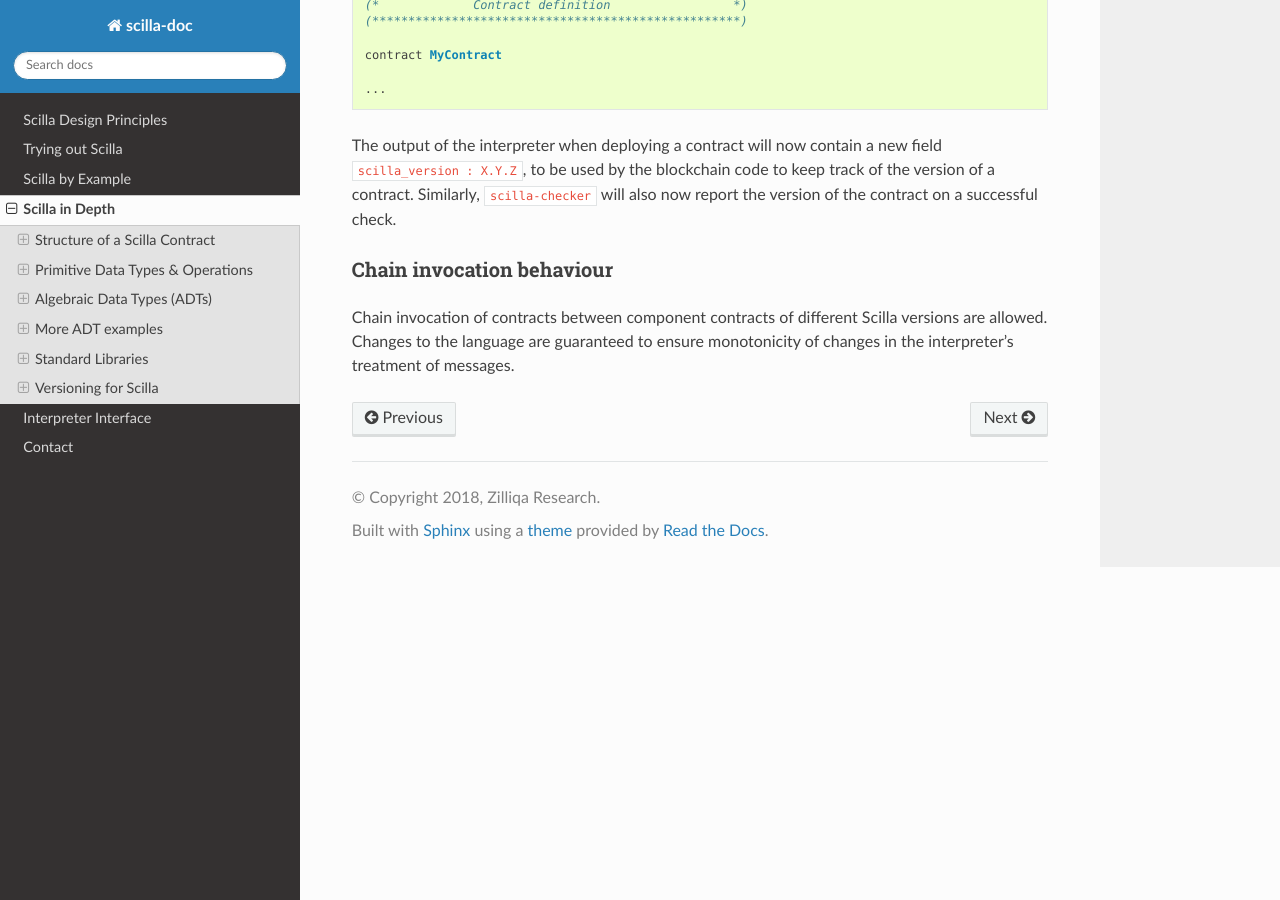
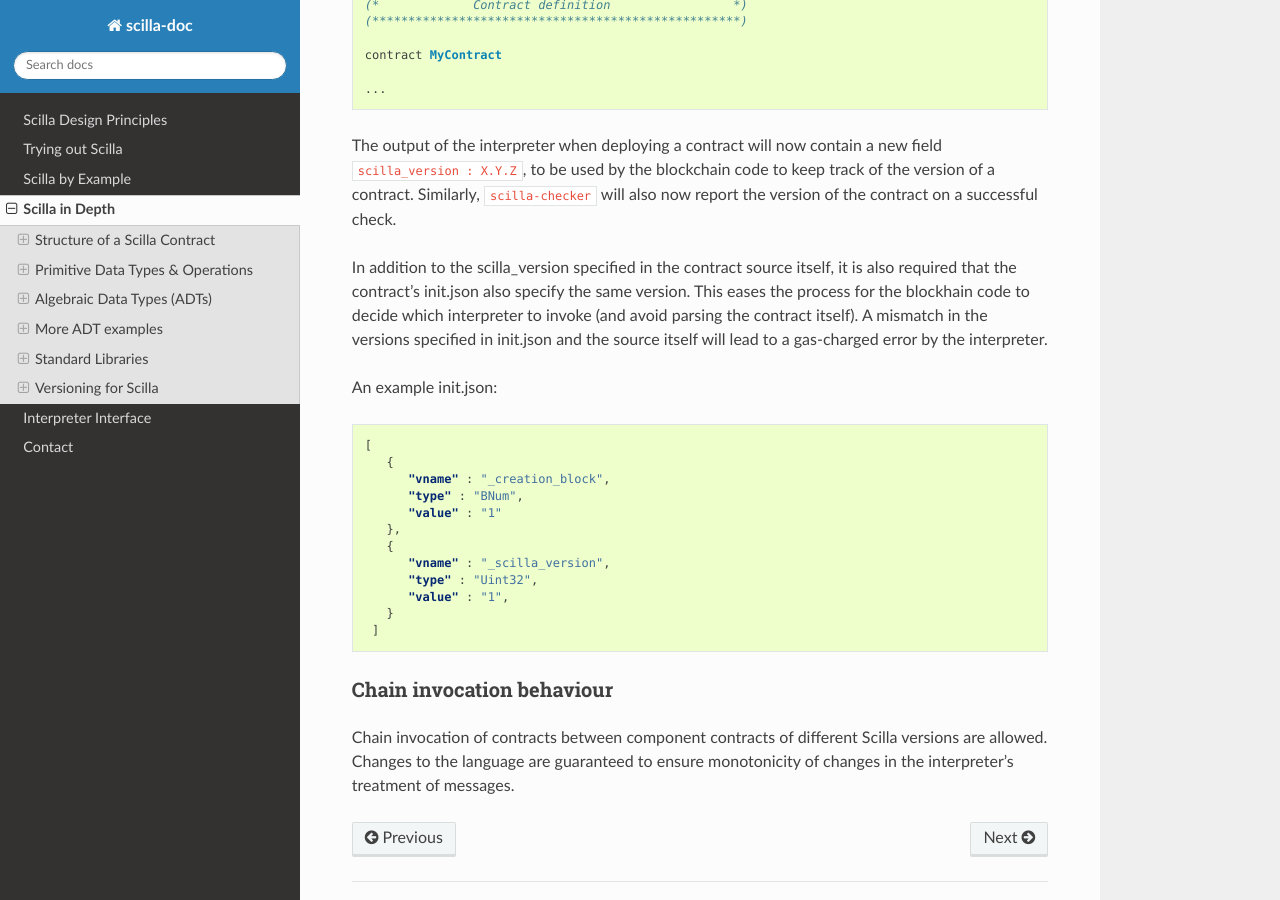
Before and after one commit to Zilliqa/scilla-docs, a Sphinx documentation site: the page built from docs/source/scilla-in-depth.rst, in a window 1280 px wide and 900 px high, scrolled down 18678 px. Built offline with Sphinx 7.4.7 and the Read the Docs theme 2.0.0, drawn with Linux system fonts in a browser that asks for light colours.

Commit message:
add init.json sub-section to versioning section

```diff
--- a/docs/source/scilla-in-depth.rst
+++ b/docs/source/scilla-in-depth.rst
@@ -1047,6 +1047,30 @@ blockchain code to keep track of the version of a contract. Similarly,
 ``scilla-checker`` will also now report the version of the contract on a
 successful check.
 
+In addition to the scilla_version specified in the contract source itself,
+it is also required that the contract's init.json also specify the same version.
+This eases the process for the blockhain code to decide which interpreter to invoke
+(and avoid parsing the contract itself). A mismatch in the versions specified in
+init.json and the source itself will lead to a gas-charged error by the interpreter.
+
+An example init.json:
+
+.. code-block:: json
+
+  [
+     {
+        "vname" : "_creation_block",
+        "type" : "BNum",
+        "value" : "1"
+     },
+     {
+        "vname" : "_scilla_version",
+        "type" : "Uint32",
+        "value" : "1",
+     }
+   ]
+
+
 Chain invocation behaviour
 **************************
 
```
